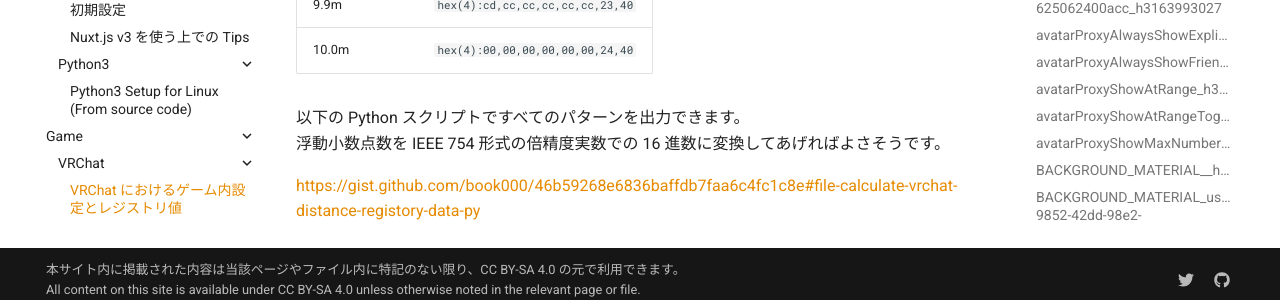
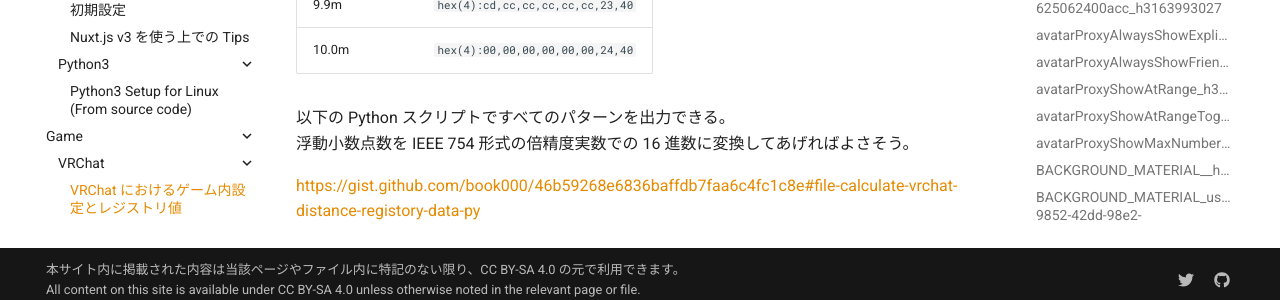
Before and after one commit to book000/memo, an MkDocs documentation site: the page built from docs/game/vrchat/registory.md, in a window 1280 px wide and 900 px high, scrolled down 70639 px. Shown: the part 567-867 px from the top of the window. Built offline with MkDocs 1.6.1 and Material for MkDocs 9.7.7, drawn with Linux system fonts in a browser that asks for light colours; comment, search, counter and statistics services are not loaded.

Commit message:
fix: 文言を修正

```diff
--- a/docs/game/vrchat/registory.md
+++ b/docs/game/vrchat/registory.md
@@ -2563,7 +2563,7 @@ System Default の場合は `hex:00`、デバイスを選んだ場合は、そ
 | 9.9m | `hex(4):cd,cc,cc,cc,cc,cc,23,40` |
 | 10.0m | `hex(4):00,00,00,00,00,00,24,40` |
 
-以下の Python スクリプトですべてのパターンを出力できます。
-浮動小数点数を IEEE 754 形式の倍精度実数での 16 進数に変換してあげればよさそうです。
+以下の Python スクリプトですべてのパターンを出力できる。
+浮動小数点数を IEEE 754 形式の倍精度実数での 16 進数に変換してあげればよさそう。
 
 https://gist.github.com/book000/46b59268e6836baffdb7faa6c4fc1c8e#file-calculate-vrchat-distance-registory-data-py
```
